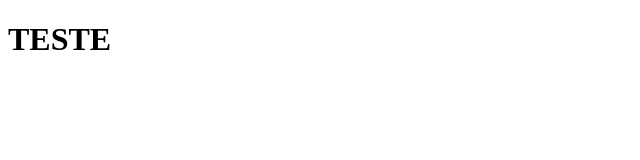
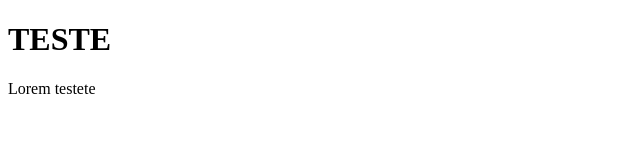
Before and after one commit to GabrielHiga/meu-site, a plain HTML site: page index.html in a window 1280 px wide. Shown: the whole page, without its empty margins (0-640 px from the left). Drawn offline with Linux system fonts and the light colour scheme.

Commit message:
Arquivo modificado

```diff
--- a/index.html
+++ b/index.html
@@ -6,6 +6,7 @@
 </head>
 <body>
     <h1>TESTE</h1>
+    <p>Lorem        testete</p>
 
 
 </body>
```
